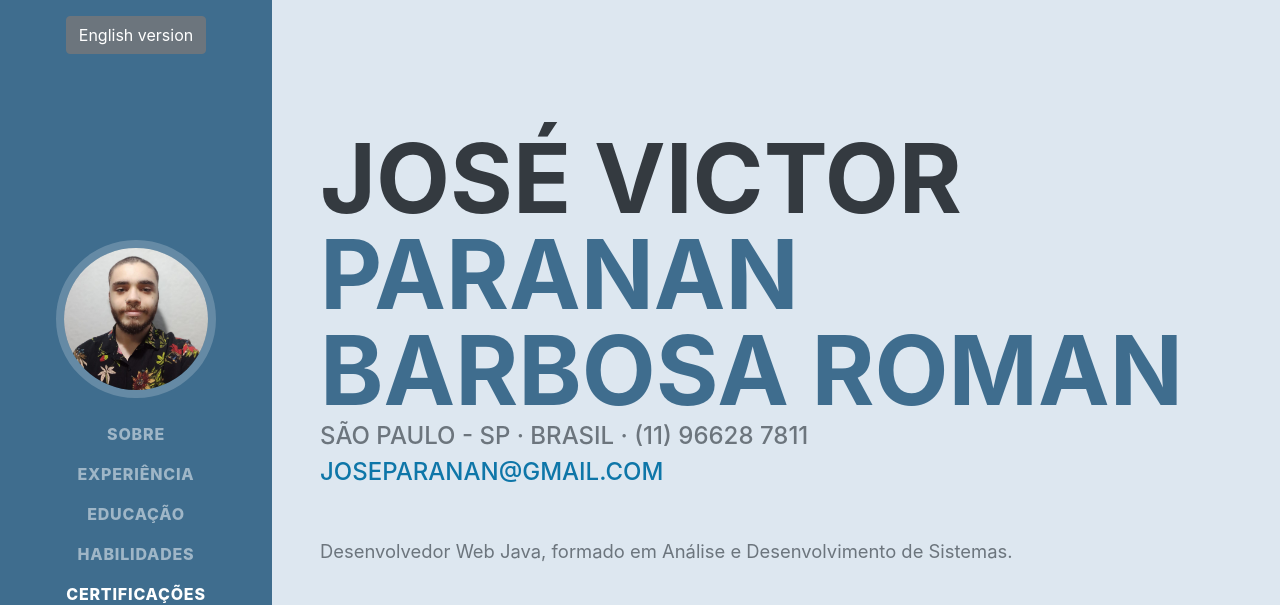
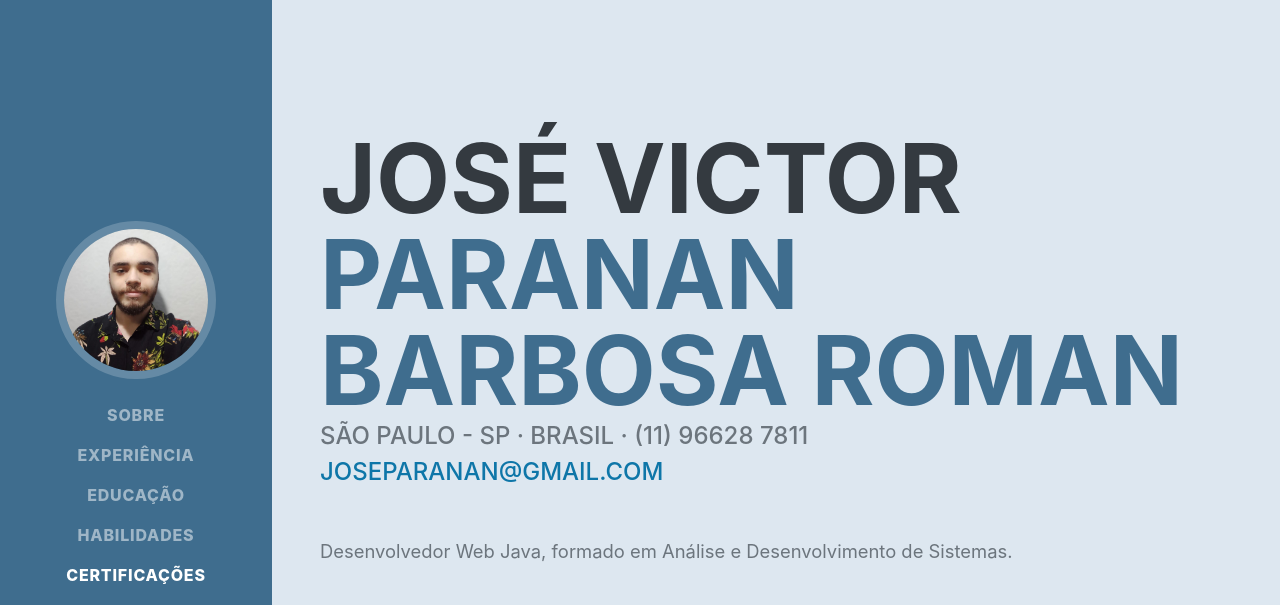
Before and after one commit to jvpbr/JoseVictorCurriculo, a plain HTML site: page index.html in a window 1280 px wide. Shown: the top 605 px of the page. Drawn offline with nearby package versions, Linux system fonts and the light colour scheme; a web font is replaced by a local one.

```diff
--- a/index.html
+++ b/index.html
@@ -21,7 +21,7 @@
   <!-- Navigation-->
   <nav class="navbar navbar-expand-lg navbar-dark bg-primary fixed-top" id="sideNav">
     <div class="mt-2">
-      <a class="btn btn-secondary" href="indexEN.html">English version</a>
+      <!-- <a class="btn btn-secondary" href="indexEN.html">English version</a> -->
     </div>
     <a class="navbar-brand js-scroll-trigger" href="#page-top">
       <span class="d-block d-lg-none">José Victor Paranan Barbosa Roman</span>
@@ -183,7 +183,7 @@
     <!-- <section class="resume-section" id="interests">
       <div class="resume-section-content">
         <h2 class="mb-5">Interesses</h2>
-        <p>Além de tecnologia, em meu tempo livre gosto de sair e jogar com meus amigos, assistir filmes, séries, animes, etc.</p>
+        <p>...</p>
         <p class="mb-0"></p>
       </div>
     </section> -->
```
Also changed, not shown: 1 other file.
